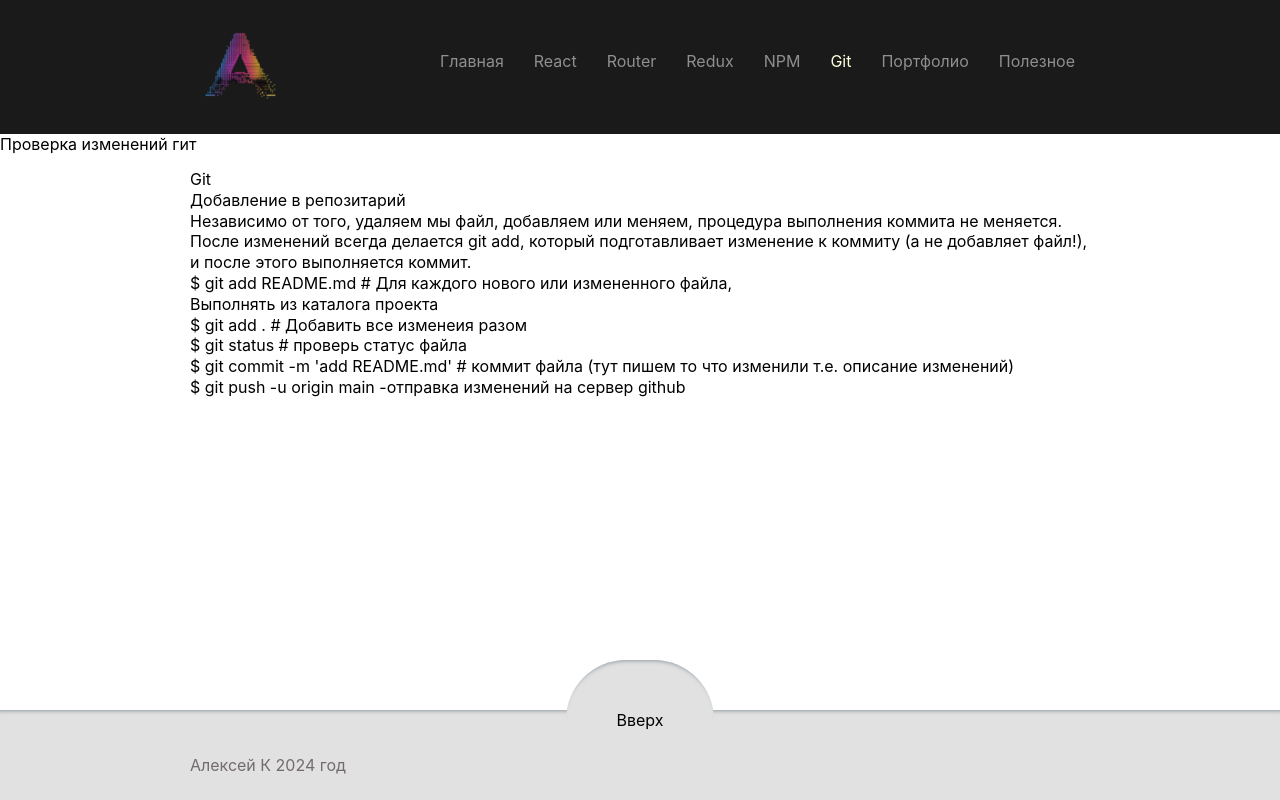
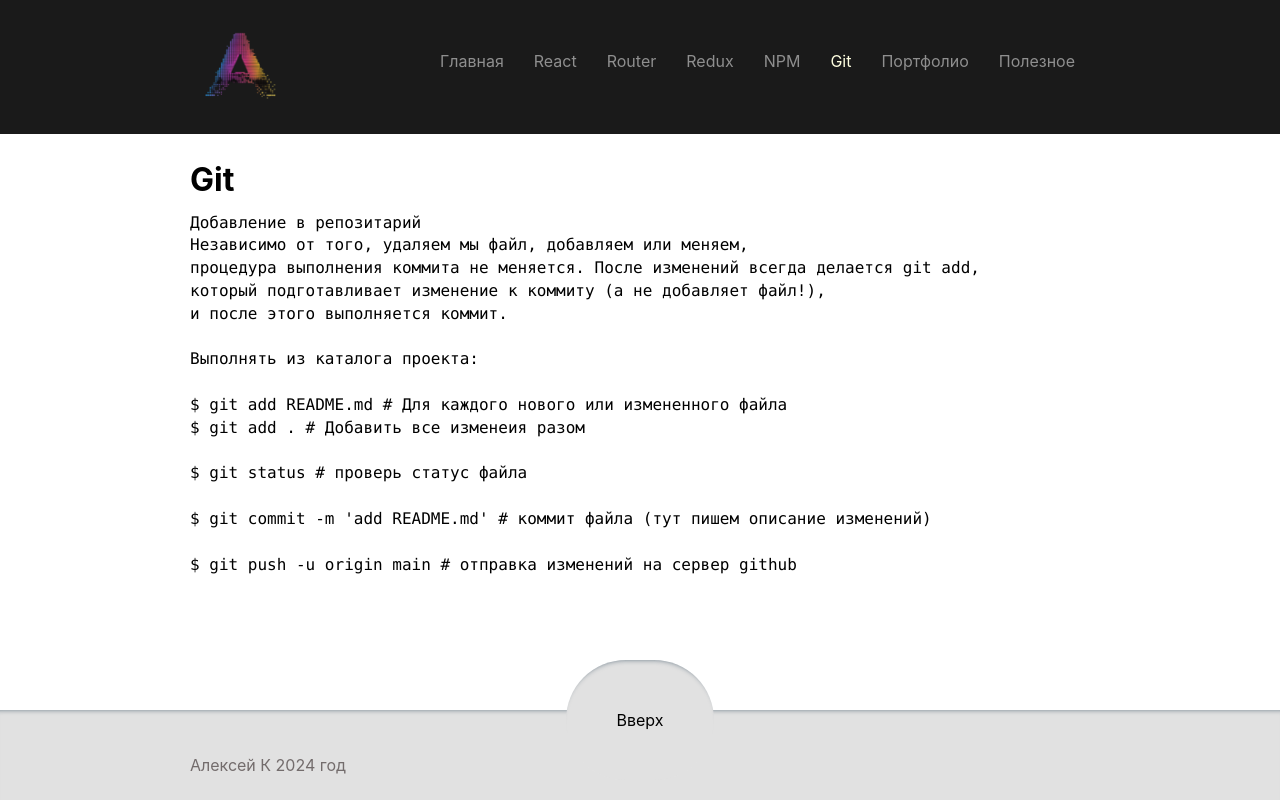
Before and after one commit to AlekseiKutukov/aleksei-k.ru, a React (Create React App) app: page /git in a window 1280 px wide. Built offline with nearby package versions, Linux system fonts and the light colour scheme.

Commit message:
change files

```diff
--- a/src/App.js
+++ b/src/App.js
@@ -24,7 +24,6 @@ function App() {
     <BrowserRouter>
       <div className="App">
         <Header />
-        <>Проверка изменений гит</>
         <Routes>
           <Route path="/" element={<MainLayouts />}>
             <Route index={true} element={<Home />} />
--- a/src/pageRouter/git/Git.jsx
+++ b/src/pageRouter/git/Git.jsx
@@ -1,30 +1,26 @@
 const Git = () => {
   return (
     <>
-      <div>Git</div>
+      <h1>Git</h1>
 
-      <div> Добавление в репозитарий</div>
-      <div>
-        {' '}
-        Независимо от того, удаляем мы файл, добавляем или меняем, процедура
-        выполнения коммита не меняется. После изменений всегда делается git add,
-        который подготавливает изменение к коммиту (а не добавляет файл!), и
-        после этого выполняется коммит.
-      </div>
-      <div>
-        {' '}
-        $ git add README.md # Для каждого нового или измененного файла,
-        <div> Выполнять из каталога проекта</div>
-      </div>
-      <div> $ git add . # Добавить все изменеия разом</div>
+      <pre>
+        <code>{`Добавление в репозитарий
+Независимо от того, удаляем мы файл, добавляем или меняем,
+процедура выполнения коммита не меняется. После изменений всегда делается git add,
+который подготавливает изменение к коммиту (а не добавляет файл!),
+и после этого выполняется коммит.
 
-      <div> $ git status # проверь статус файла</div>
-      <div>
-        {' '}
-        $ git commit -m 'add README.md' # коммит файла (тут пишем то что
-        изменили т.е. описание изменений){' '}
-      </div>
-      <div> $ git push -u origin main -отправка изменений на сервер github</div>
+Выполнять из каталога проекта:
+
+$ git add README.md # Для каждого нового или измененного файла
+$ git add . # Добавить все изменеия разом
+
+$ git status # проверь статус файла
+
+$ git commit -m 'add README.md' # коммит файла (тут пишем описание изменений)
+
+$ git push -u origin main # отправка изменений на сервер github`}</code>
+      </pre>
     </>
   );
 };
--- a/src/pageRouter/react/ReactT.jsx
+++ b/src/pageRouter/react/ReactT.jsx
@@ -1,5 +1,6 @@
 import { Link } from 'react-router-dom';
 import AllHooks from './AllHooks';
+import '../../style/react.css';
 
 const ReactT = () => {
   return (
@@ -12,12 +13,25 @@ const ReactT = () => {
         <AllHooks />
       </div>
       <h2>Примеры кода:</h2>
+      <div className="all-cards__example__code">
+        <Link to="./state-via-props">
+          <div className="cards__example__code" title="Посмотреть пример">
+            Передача состояния через свойства
+          </div>
+        </Link>
 
-      <Link to="./state-via-props">
-        <div className="cards__example__code" title="Посмотреть пример">
-          Передача состояния через свойства
-        </div>
-      </Link>
+        <Link to="./state-via-props">
+          <div className="cards__example__code" title="Посмотреть пример">
+            Передача состояния через свойства
+          </div>
+        </Link>
+
+        <Link to="./state-via-props">
+          <div className="cards__example__code" title="Посмотреть пример">
+            Передача состояния через свойства
+          </div>
+        </Link>
+      </div>
     </>
   );
 };
--- a/src/style/react.css
+++ b/src/style/react.css
@@ -57,3 +57,21 @@ li {
 pre {
   overflow-x: scroll;
 }
+
+.cards__example__code {
+  background-color: #e6e6e6;
+  border: 2px solid #b5b5b5;
+  padding: 10px;
+  border-radius: 12px;
+  margin: 10px;
+}
+
+.cards__example__code:hover {
+  background-color: #fff;
+  border: 2px solid #848484;
+}
+.all-cards__example__code {
+  display: flex;
+  flex-flow: wrap;
+  justify-content: center;
+}
```
Also changed, not shown: 1 other file (tests, documents, lock files or other folders).
